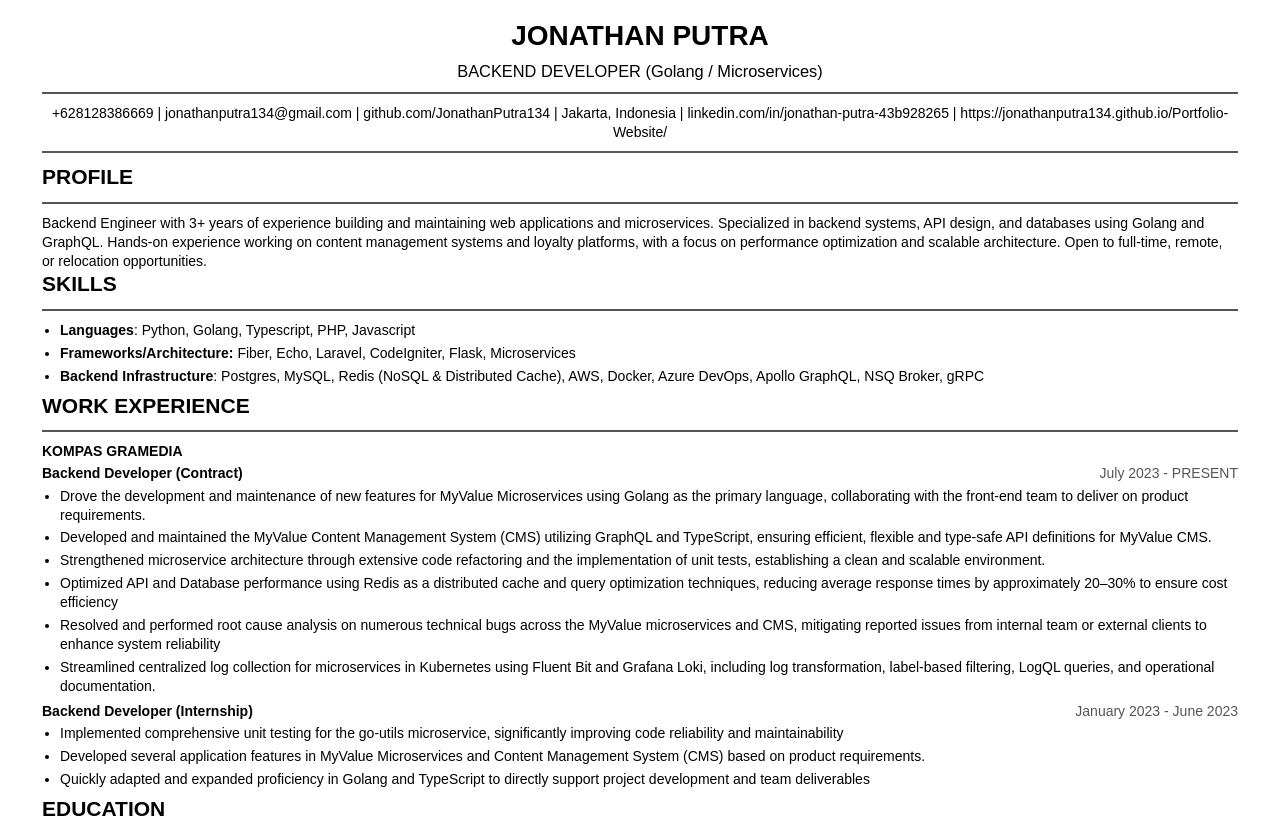
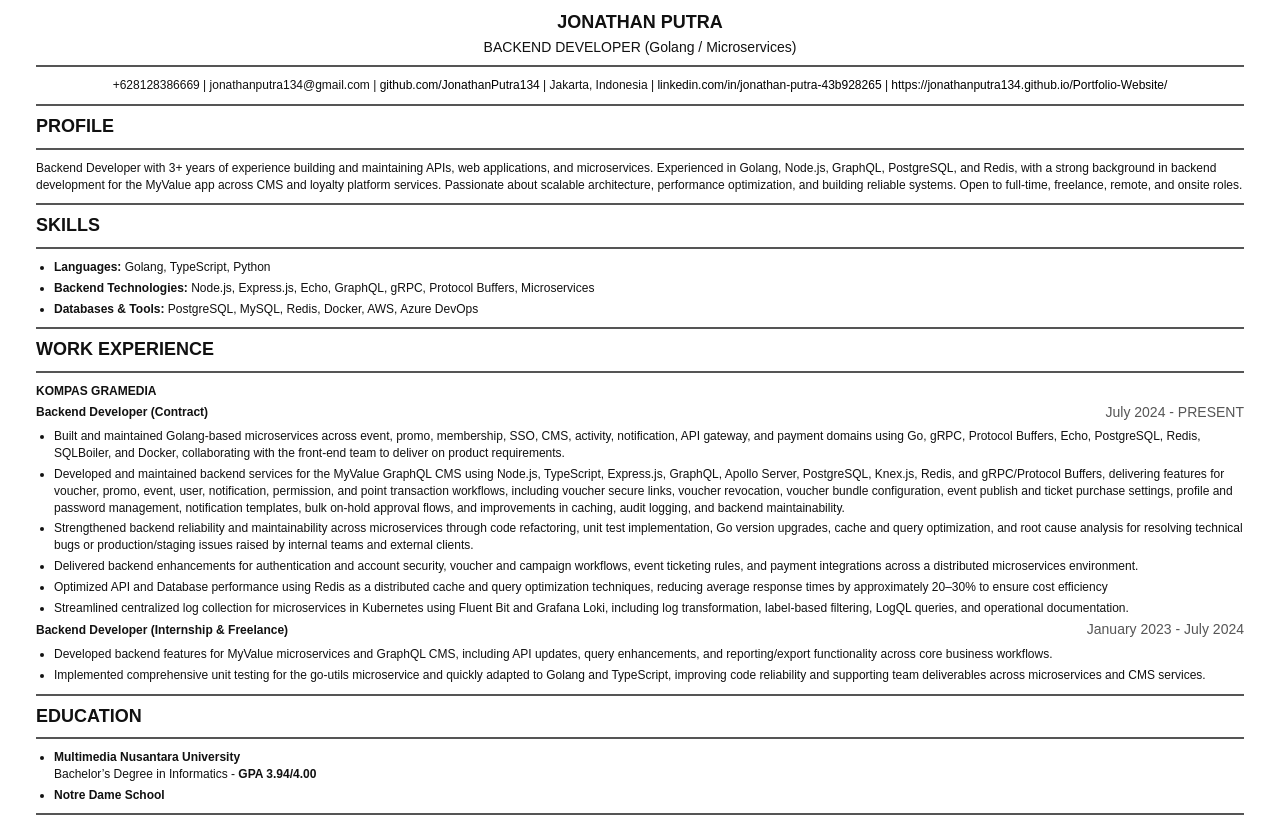
Before and after one commit to JonathanPutra134/html-portfolio, a plain HTML site: page index.html in a window 1280 px wide. Shown: the top 819 px of the page. Drawn offline with Linux system fonts and the light colour scheme.

Commit message:
feature: adjusting CV

```diff
--- a/index.html
+++ b/index.html
@@ -19,33 +19,47 @@
         }
 
     body {
-        margin-top: 2.5em;
-        margin-bottom: 4em;
-        font-family: Arial, Helvetica, sans-serif;
-        line-height: 1.35;
-        font-size: 10.5pt;
+  font-family: Arial, sans-serif;
+  font-size: 12px;
+  line-height: 1.4;
+  margin: 0;
+  color: #111;
 }
 
-    h1 { margin: 0 0 6px 0; }
-    h2 { margin: 12px 0 4px 0; }
-    h3 { margin: 0 0 4px 0; }
-    h4 { margin: 0; }
+h1 {
+  margin: 0 0 4px 0;
+  font-size: 26px;
+  font-weight: 700;
+  line-height: 1.1;
+}
 
-    p { margin: 4px 0; }
+h2 {
+  margin: 10px 0 3px 0;
+  font-size: 18px;
+  font-weight: 700;
+  line-height: 1.2;
+}
+
+h3 {
+  margin: 0 0 2px 0;
+  font-size: 14px;
+  font-weight: 700;
+  line-height: 1.2;
+}
+
+p, li {
+  margin: 0 0 4px 0;
+}
 
 ul {
-        margin: 4px 0 6px 18px;
+  margin: 6px 0 0 18px;
   padding: 0;
-    }
-
-    li {
-        margin-bottom: 4px;
 }
 
 hr {
   border: 0;
-        border-top: 2px solid #555;
-        margin: 6px 0;
+  border-top: 1.5px solid #555;
+  margin: 6px 0 8px 0;
 }
 
     a {
@@ -61,9 +75,9 @@
     }
     </style>
 </head>
-<body style="margin: 1.2em 0 4em 0;">
+<body style="margin: 1.0em 0 4em 0;">
     <div style="text-align: center;">
-        <h1 style="margin-bottom: 5px;">JONATHAN PUTRA</h1>
+        <h2 style="margin-bottom: 5px;">JONATHAN PUTRA</h2>
         <h3 style="font-weight: normal; margin-top: 0; margin-bottom: 3px;">BACKEND DEVELOPER (Golang / Microservices)</h3>
     </div>
     <div style="text-align: center;font-weight: normal; padding-left: 3em; padding-right: 3em;">
@@ -74,28 +88,27 @@
     <div style="font-weight: normal; padding-left: 3em; padding-right: 3em;">
         <h2 style="margin-top: 0; margin-bottom: 3px;">PROFILE</h2>
           <hr style="border: 0; border-top: 2px solid #555; margin: 10px 0;">
-Backend Engineer with 3+ years of experience building and maintaining web applications and microservices.
-Specialized in backend systems, API design, and databases using Golang and GraphQL. Hands-on experience working
-on content management systems and loyalty platforms, with a focus on performance optimization and scalable architecture.
-Open to full-time, remote, or relocation opportunities.
+Backend Developer with 3+ years of experience building and maintaining APIs, web applications, and microservices. Experienced in Golang, Node.js, GraphQL, PostgreSQL, and Redis, with a strong background in backend development for the MyValue app across CMS and loyalty platform services. Passionate about scalable architecture, performance optimization, and building reliable systems. Open to full-time, freelance, remote, and onsite roles.
     </div>
+
 <div style="font-weight: normal; padding-left: 3em; padding-right: 3em;">
+        <hr style="border: 0; border-top: 2px solid #555; margin: 10px 0;">
     <h2 style="margin-top: 0; margin-bottom: 3px;">SKILLS</h2>
     <hr style="border: 0; border-top: 2px solid #555; margin: 10px 0;">
     <ul>
         <li>
-                <b>Languages</b>: Python, Golang, Typescript, PHP, Javascript
+            <b>Languages:</b> Golang, TypeScript, Python
         </li>
         <li>
-                <b>Frameworks/Architecture:</b> Fiber, Echo, Laravel, CodeIgniter, Flask, Microservices
+            <b>Backend Technologies:</b> Node.js, Express.js, Echo, GraphQL, gRPC, Protocol Buffers, Microservices
         </li>
         <li>
-                <b>Backend Infrastructure</b>: Postgres, MySQL, Redis (NoSQL & Distributed Cache), AWS, Docker, Azure DevOps, Apollo GraphQL, NSQ
-                Broker,  gRPC
+            <b>Databases & Tools:</b> PostgreSQL, MySQL, Redis, Docker, AWS, Azure DevOps
         </li>
     </ul>
 </div>
     <div style="font-weight: normal; padding-left: 3em; padding-right: 3em;">
+             <hr style="border: 0; border-top: 2px solid #555; margin: 10px 0;">
          <h2 style="margin-top: 0; margin-bottom: 3px;">WORK EXPERIENCE</h2>
          <hr style="border: 0; border-top: 2px solid #555; margin: 10px 0;">
 
@@ -103,29 +116,25 @@ Open to full-time, remote, or relocation opportunities.
             <h4 style="margin-top: 0; margin-bottom: 3px;">KOMPAS GRAMEDIA</h4>
             <div style="display: flex; justify-content: space-between; align-items: center;">
                 <h4 style="margin: 0;">Backend Developer (Contract)</h4>
-                <span style="font-size: 14px; color: #555;">July 2023 - PRESENT</span>
+                <span style="font-size: 14px; color: #555;">July 2024 - PRESENT</span>
             </div>
             <ul>
                 <li>
-                    Drove the development and maintenance of new features for MyValue Microservices using Golang
-                    as the primary language, collaborating with the front-end team to deliver on product requirements.
+                    Built and maintained Golang-based microservices across event, promo, membership, SSO, CMS, activity, notification, API gateway, and payment domains using Go, gRPC, Protocol Buffers, Echo, PostgreSQL, Redis, SQLBoiler, and Docker, collaborating with the front-end team to deliver on product requirements.
                 </li>
                 <li>
-                    Developed and maintained the MyValue Content Management System (CMS) utilizing GraphQL
-                    and TypeScript, ensuring efficient, flexible and type-safe API definitions for MyValue CMS.
+                    Developed and maintained backend services for the MyValue GraphQL CMS using Node.js, TypeScript, Express.js, GraphQL, Apollo Server, PostgreSQL, Knex.js, Redis, and gRPC/Protocol Buffers, delivering features for voucher, promo, event, user, notification, permission, and point transaction workflows, including voucher secure links, voucher revocation, voucher bundle configuration, event publish and ticket purchase settings, profile and password management, notification templates, bulk on-hold approval flows, and improvements in caching, audit logging, and backend maintainability.
                 </li>
                 <li>
-                    Strengthened microservice architecture through extensive code refactoring and the implementation
-                    of unit tests, establishing a clean and scalable environment.
+                    Strengthened backend reliability and maintainability across microservices through code refactoring, unit test implementation, Go version upgrades, cache and query optimization, and root cause analysis for resolving technical bugs or production/staging issues raised by internal teams and external clients.
+                </li>
+
+                <li>
+                    Delivered backend enhancements for authentication and account security, voucher and campaign workflows, event ticketing rules, and payment integrations across a distributed microservices environment.
                 </li>
                 <li>
                     Optimized API and Database performance using Redis as a distributed cache and query optimization techniques, reducing
                     average response times by approximately 20–30% to ensure cost efficiency
-                </li>
-                <li>
-                    Resolved and performed root cause analysis on numerous technical bugs across the MyValue
-                    microservices and CMS, mitigating reported issues from internal team or external clients to enhance
-                    system reliability
                 </li>
                 <li>
                    Streamlined centralized log collection for microservices in Kubernetes using Fluent Bit and Grafana Loki, including log transformation,
@@ -133,26 +142,21 @@ Open to full-time, remote, or relocation opportunities.
                 </li>
             </ul>
             <div style="display: flex; justify-content: space-between; align-items: center;">
-                <h4 style="margin: 0;">Backend Developer (Internship)</h4>
-                <span style="font-size: 14px; color: #555;">January 2023 - June 2023</span>
+                <h4 style="margin: 0;">Backend Developer (Internship & Freelance)</h4>
+                <span style="font-size: 14px; color: #555;">January 2023 - July 2024</span>
             </div>
             <ul>
                 <li>
-                    Implemented comprehensive unit testing for the go-utils microservice, significantly improving code
-                    reliability and maintainability
+                    Developed backend features for MyValue microservices and GraphQL CMS, including API updates, query enhancements, and reporting/export functionality across core business workflows.
                 </li>
                 <li>
-                    Developed several application features in MyValue Microservices and Content Management System
-                    (CMS) based on product requirements.
-                </li>
-                <li>
-                    Quickly adapted and expanded proficiency in Golang and TypeScript to directly support project
-                    development and team deliverables
+                    Implemented comprehensive unit testing for the go-utils microservice and quickly adapted to Golang and TypeScript, improving code reliability and supporting team deliverables across microservices and CMS services.
                 </li>
             </ul>
         </div>
     </div>
      <div style="font-weight: normal; padding-left: 3em; padding-right: 3em;">
+             <hr style="border: 0; border-top: 2px solid #555; margin: 10px 0;">
          <h2 style="margin-top: 0; margin-bottom: 3px;">EDUCATION</h2>
          <hr style="border: 0; border-top: 2px solid #555; margin: 10px 0;">
         <ul>
@@ -167,6 +171,7 @@ Open to full-time, remote, or relocation opportunities.
         </ul>
     </div>
     <div style="font-weight: normal; padding-left: 3em; padding-right: 3em;">
+             <hr style="border: 0; border-top: 2px solid #555; margin: 10px 0;">
          <h2 style="margin-top: 0; margin-bottom: 3px;">PROJECTS</h2>
          <hr style="border: 0; border-top: 2px solid #555; margin: 10px 0;">
            <div style="display: flex; justify-content: space-between; align-items: center;">
@@ -250,6 +255,7 @@ Open to full-time, remote, or relocation opportunities.
     </div>
 
     <div style="font-weight: normal; padding-left: 3em; padding-right: 3em;">
+             <hr style="border: 0; border-top: 2px solid #555; margin: 10px 0;">
          <h2 style="margin-top: 0; margin-bottom: 3px;">AWARDS AND HONORS</h2>
          <hr style="border: 0; border-top: 2px solid #555; margin: 10px 0;">
         <ul>
@@ -275,6 +281,7 @@ Open to full-time, remote, or relocation opportunities.
         </ul>
     </div>
     <div style="font-weight: normal; padding-left: 3em; padding-right: 3em;">
+             <hr style="border: 0; border-top: 2px solid #555; margin: 10px 0;">
          <h2 style="margin-top: 0; margin-bottom: 3px;">ACADEMIC EXPERIENCES & CERTIFICATES</h2>
          <hr style="border: 0; border-top: 2px solid #555; margin: 10px 0;">
         <ul>
```
Lines whose indentation alone changed are shown as unchanged.
